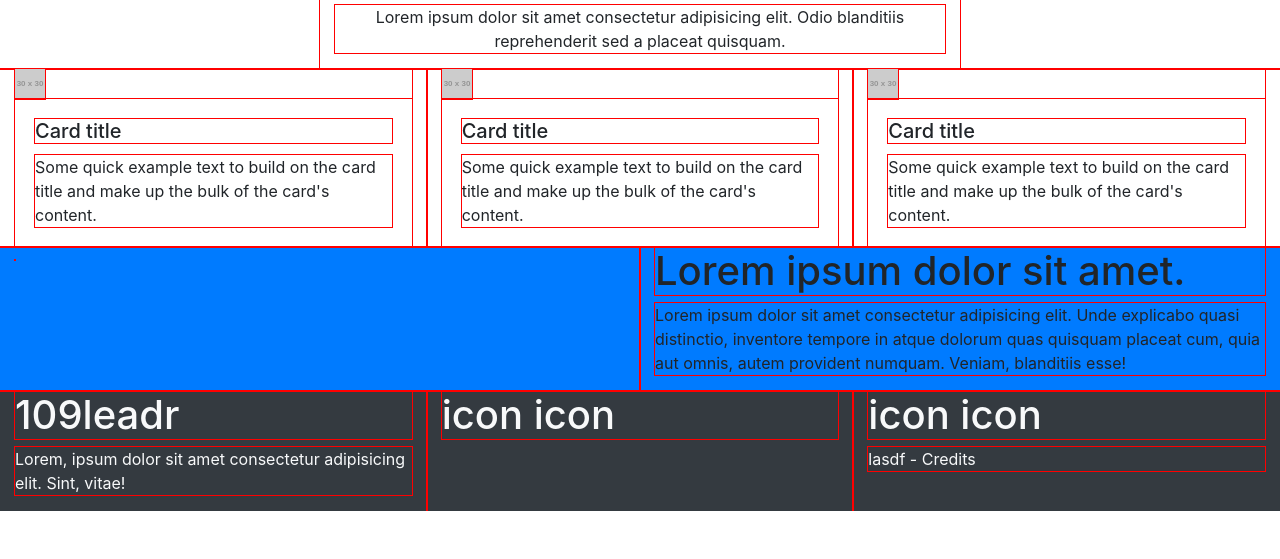
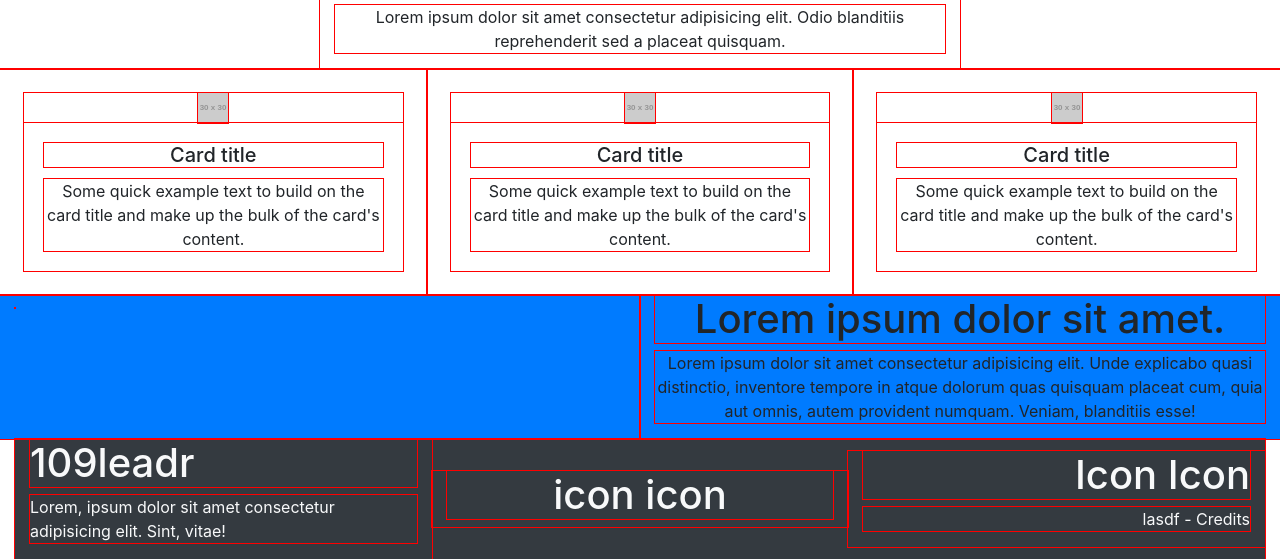
Before and after one commit to JustinBarnard1/day3clone, a plain HTML site: page index.html in a window 1280 px wide. Shown: the part 512-1071 px from the top of the page. Before the commit the page ends 1023 px from the top, so only its background shows below. Drawn offline with nearby package versions, Linux system fonts and the light colour scheme; placeholder pictures from the web are drawn by us.

Commit message:
understood

```diff
--- a/index.html
+++ b/index.html
@@ -59,7 +59,7 @@
             </div>
         </div>
         <div class="row">
-            <div class="col-4 m-auto">
+            <div class="col-4 m-auto text-center p-4">
                 <div class="">
                     <img src="//placehold.it/30x30" class="text-center" alt="">
                     <div class="card-body">
@@ -70,7 +70,7 @@
                     </div>
                 </div>
             </div>
-            <div class="col-4">
+            <div class="col-4 m-auto text-center p-4">
                 <div class="">
                     <img src="//placehold.it/30x30" class="" alt="">
                     <div class="card-body">
@@ -81,7 +81,7 @@
                     </div>
                 </div>
             </div>
-            <div class="col-4">
+            <div class="col-4 m-auto text-center p-4">
                 <div class="">
                     <img src="//placehold.it/30x30" class="" alt="">
                     <div class="card-body">
@@ -97,23 +97,23 @@
             <div class="col-6">
                 <img src="phonevid.jpg" class="img-fluid" alt="">
             </div>
-            <div class="col-6">
+            <div class="col-6 m-auto text-center">
                 <h1>Lorem ipsum dolor sit amet.</h1>
                 <p>Lorem ipsum dolor sit amet consectetur adipisicing elit. Unde explicabo quasi distinctio, inventore
                     tempore in atque dolorum quas quisquam placeat cum, quia aut omnis, autem provident numquam. Veniam,
                     blanditiis esse!</p>
             </div>
         </div>
-        <div class="row bg-dark text-light">
+        <div class="row bg-dark text-light m-auto">
             <div class="col-4">
                 <h1>109leadr</h1>
                 <p>Lorem, ipsum dolor sit amet consectetur adipisicing elit. Sint, vitae!</p>
             </div>
-            <div class="col-4">
+            <div class="col-4 m-auto text-center">
                 <h1>icon icon</h1>
             </div>
-            <div class="col-4">
-                <h1>icon icon</h1>
+            <div class="col-4 m-auto text-right">
+                <h1>Icon Icon</h1>
                 <p>lasdf - Credits</p>
             </div>
         </div>
```
